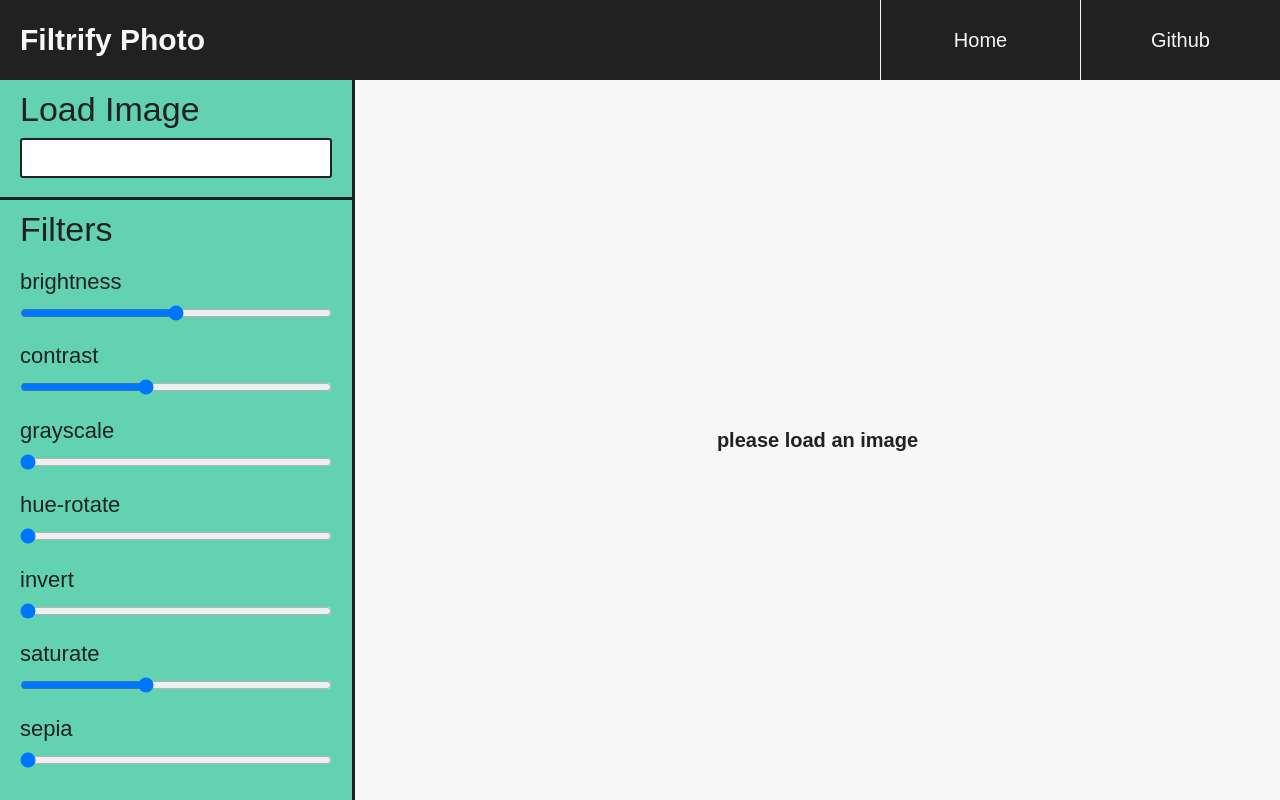
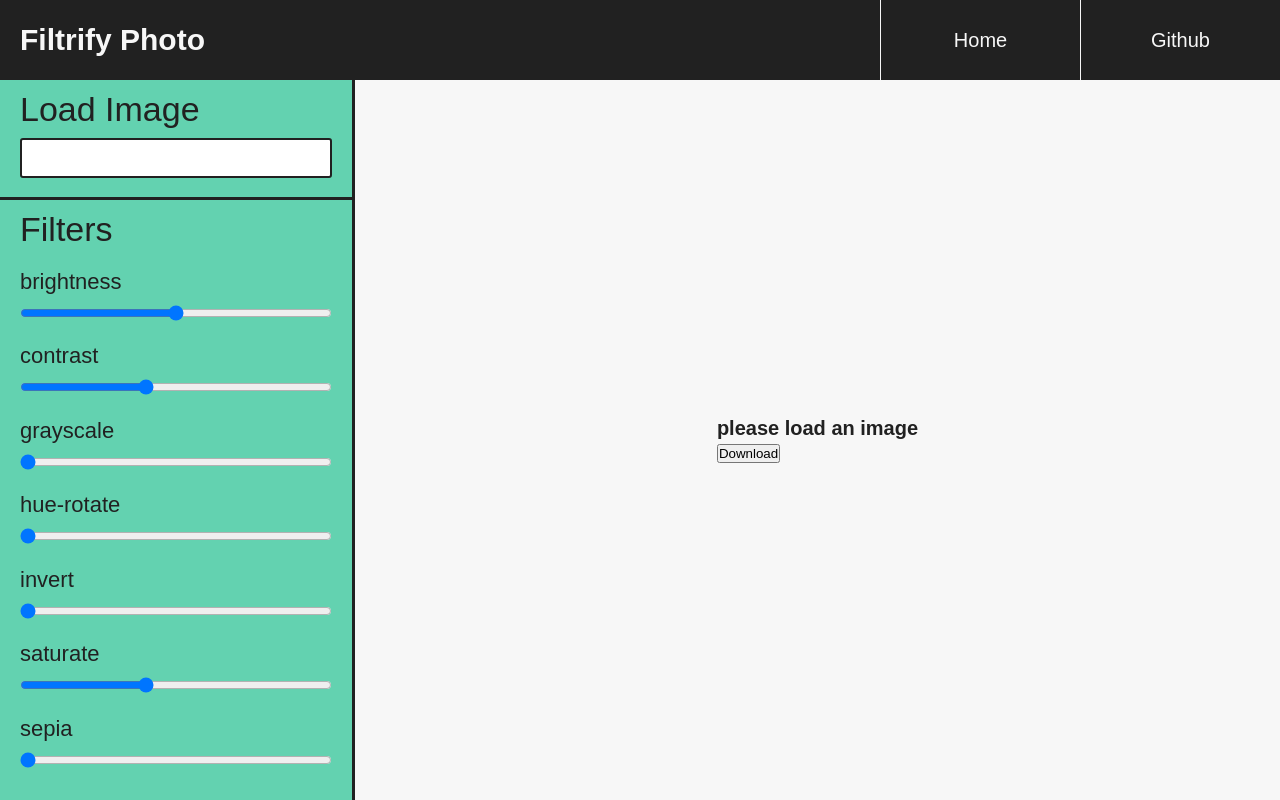
Before and after one commit to Sharpie360/filtrify-photo, a Vue app: page / in a window 1280 px wide. Built offline with nearby package versions, Linux system fonts and the light colour scheme.

Commit message:
canvas downloads

```diff
--- a/src/components/display/Display_Image.vue
+++ b/src/components/display/Display_Image.vue
@@ -1,10 +1,14 @@
 <template>
-  <img
-    v-if="imageSource"
-    :src="imageSource"
-    :style="filters"
-    class="display-image">
-  <h4 v-else>please load an image</h4>
+  <div>
+    <img
+      v-show="imageSource"
+      ref="img"
+      crossOrigin="Anonymous"
+      :style="filters"
+      class="display-image">
+    <h4 v-show="!imageSource">please load an image</h4>
+    <button class="btn btn-primary" @click="download">Download</button>
+  </div>
 
 </template>
 
@@ -40,6 +44,7 @@ export default {
   },
   watch: {
     imageSource: function(val) {
+      this.$refs.img.src = this.imageSource;
       setTimeout(() => {
         this.getImageSize();
       }, 500);
@@ -48,16 +53,15 @@ export default {
   methods: {
     ...mapActions(['setImageSize_STORE']),
     getImageSize() {
-      // Original Image Dimensions - Probably better for the canvas
-      // let img = new Image();
+      let img = new Image();
+      let vm = this;
+      img.onload = function(){
+        vm.height = img.height;
+        vm.width = img.width;
+        console.log(`Original Image Dimensions: ${vm.height}x${vm.width}`);
+      }
 
-      // img.onload = function(){
-      //   const height = img.height;
-      //   const width = img.width;
-      //   console.log(`Original Image Dimensions: ${height}x${width}`);
-      // }
-
-      // img.src = this.imageSource;
+      img.src = this.imageSource;
       const image = document.querySelector('.display-image');
       const imageCompedStyles = window.getComputedStyle(image);
       console.log(imageCompedStyles.width, imageCompedStyles.height)
@@ -66,6 +70,25 @@ export default {
         height: imageCompedStyles.height,
       };
       this.setImageSize_STORE(payload);
+    },
+    download() {
+      const canvas = document.createElement('canvas');
+      canvas.width = this.width;
+      canvas.height = this.height;
+      const ctx = canvas.getContext('2d');
+      ctx.filter = this.filters.filter;
+      ctx.drawImage(this.$refs.img, 0, 0, this.width, this.height);
+      // https://developer.mozilla.org/en-US/docs/Web/API/HTMLCanvasElement/toBlob
+      canvas.toBlob(blob => {
+        const link = document.createElement('a');
+        const url = URL.createObjectURL(blob);
+        link.setAttribute('href', url);
+        link.setAttribute('download', 'filtered_image.png')
+        link.click();
+        setTimeout(() => {
+          URL.revokeObjectURL(url);
+        }, 3000);
+      });
     }
   }
 }
@@ -75,14 +98,5 @@ export default {
 .display-image {
   max-width: 90%;
   max-height: 96%;
-
-  /* filter:
-    brightness(var(--brightness))
-    contrast(var(--contrast))
-    grayscale(var(--greyscale))
-    hue-rotate(var(--hue-rotate))
-    invert(var(--invert))
-    saturate(var(--saturate))
-    sepia(var(--sepia)); */
 }
 </style>
```
Also changed, not shown: 1 other file (tests, documents, lock files or other folders).
